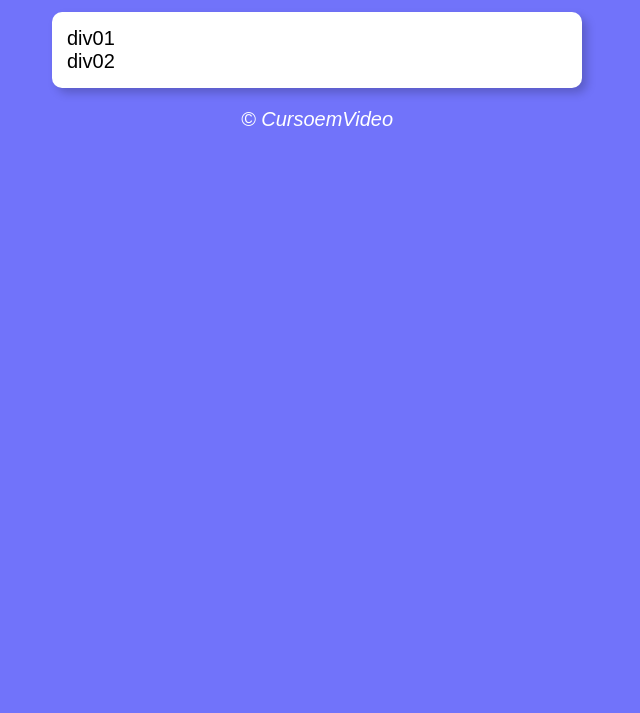
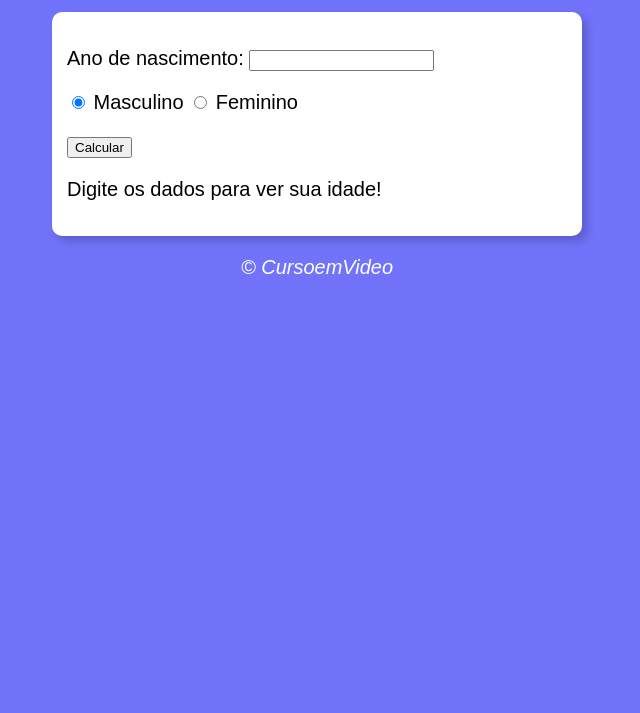
Before and after one commit to diegorogerssa/curso-em-video-js, a plain HTML site: page modelo.html in a window 1280 px wide. Shown: the part 87-800 px from the top of the page, without its empty margins (323-963 px from the left). Drawn offline with Linux system fonts and the light colour scheme.

Commit message:
ex15Solo

```diff
--- a/modelo.html
+++ b/modelo.html
@@ -4,18 +4,26 @@
     <meta charset="UTF-8">
     <meta http-equiv="X-UA-Compatible" content="IE=edge">
     <meta name="viewport" content="width=device-width, initial-scale=1.0">
-    <title>Modelo de Exercícios</title>
+    <title>Calculador de Idade - solo</title>
     <link rel="stylesheet" href="estilo.css">
 </head>
 <body>
     <header>
-        <h1>Título</h1>
+        <h1>calculador de Idade - Solo</h1>
     </header>
     <section>
         <div>
-            div01
-        <div>
-            div02
+            <p>Ano de nascimento:
+                <input type="number" name="formdatan" id="formdatan">
+            </p>
+            <input type="radio" name="radsex" id="masc" checked>
+            <label for="masc">Masculino</label>
+            <input type="radio" name="radsex" id="fem">
+            <label for="fem">Feminino</label>
+            <p><input type="button" value="Calcular" onclick="calcular()"></p>
+            </div>
+        <div id ='ress'>
+            <P>Digite os dados para ver sua idade!</P>
         </div>
     </section>
     <footer>
--- a/script.js
+++ b/script.js
@@ -0,0 +1,63 @@
+function calcular(){
+    var ano = new Date()
+    var datual = ano.getFullYear()
+    var fano = window.document.getElementById('formdatan')
+    var res = window.document.getElementById('ress')
+    var idade = datual - (fano.value)
+
+
+    if (fano.value == 0 || fano.value > datual || idade > 131){
+        res.innerHTML = "[ERRO] verifique os dados e tente novamente"
+    }
+     else {
+        var fsex = window.document.getElementsByName('radsex')
+
+        var foto = document.createElement ('img')
+        foto.setAttribute('id', 'foto')
+    }
+    if (fsex[0].checked){
+            var genero = 'homem'
+        if (idade < 10){
+           //'hCriança'
+           foto.setAttribute ('src', 'homemcrianca.png')
+        }
+        else if (idade < 20){
+            //'hjovem'
+            foto.setAttribute('src','homemjovem.png' )
+        }
+        else if (idade < 50){
+            //'hAdulto'
+            foto.setAttribute('src', 'homemadulto.png')
+        }
+        else{
+            //'hCoroa'
+            foto.setAttribute('src','homemvelho.png')
+        }
+    }
+    else if (fsex[1].checked){
+         genero = 'mulher'
+        if (idade < 10){
+            //'mCriança'
+            foto.setAttribute('src', 'mulhercrianca.png')
+        }
+        else if (idade < 20){
+            //'mjovem'
+            foto.setAttribute('src', 'mulherjovem.png')
+        }
+        else if (idade < 50){
+            //'mAdulto'
+            foto.setAttribute('src','mulheradulta.png')
+        }
+        else{
+            //'mCoroa'
+            foto.setAttribute('src','mulhervelha.png')
+        }
+        }
+
+        res.innerHTML = `<br>Foi identificado <strong>${genero}</strong> de ${idade} anos`
+        res.appendChild(foto)
+        res.style.textAlign= 'center'
+        foto.style.padding = '10px'
+
+
+}
```
Also changed, not shown: homemadulto.png (added), homemcrianca.png (added), homemjovem.png (added), homemvelho.png (added), mulheradulta.png (added), mulhercrianca.png (added), mulherjovem.png (added), mulhervelha.png (added).
